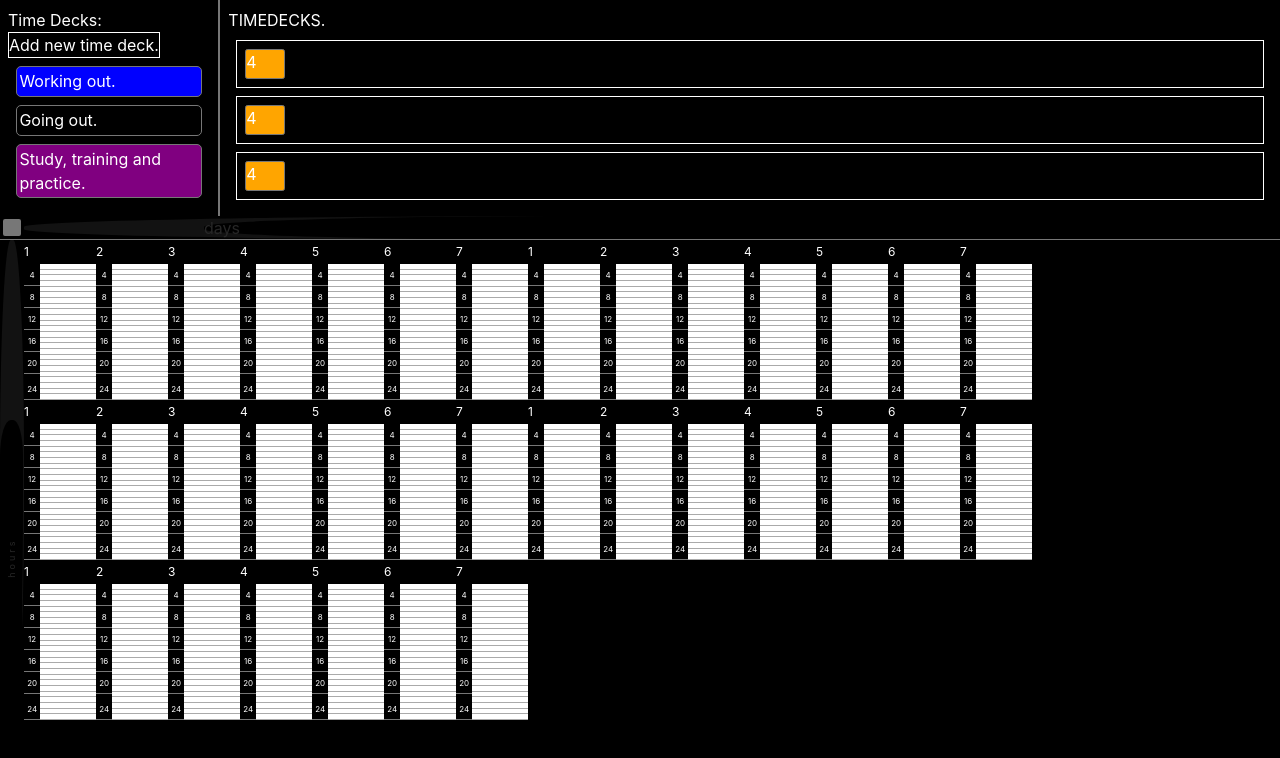
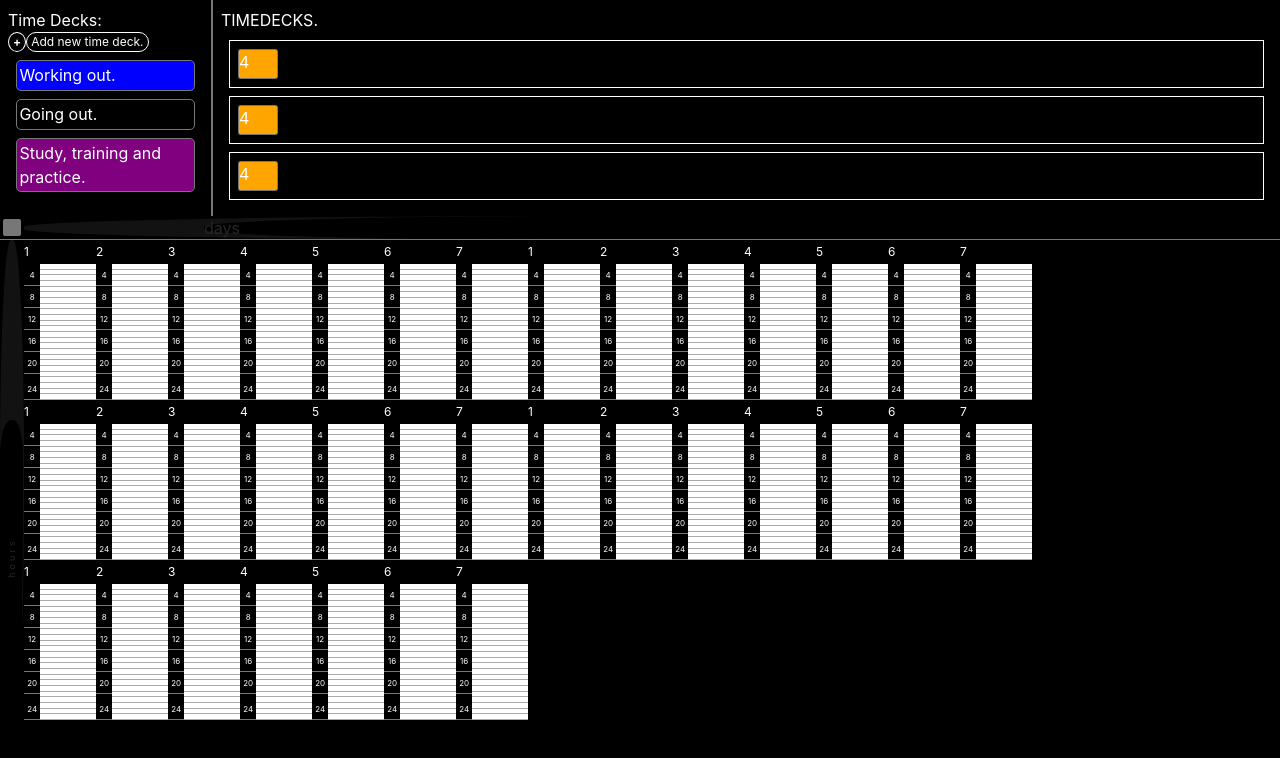
Before and after one commit to munrhalls/time-glance, a React (Create React App) app: page / in a window 1280 px wide. Shown: the top 758 px of the page. Built offline with nearby package versions, Linux system fonts and the light colour scheme.

Commit message:
PLUS BUTTON. TIME DECKS PANEL.

```diff
--- a/src/App.css
+++ b/src/App.css
@@ -27,7 +27,28 @@ body {
 }
 
 .BtnAddTimeDeck {
-    border: 1px solid #fff
+    display: flex;
+}
+
+.BtnAddTimeDeckSign {
+    color: #fff;
+    background-color: #000;
+    border: 1px solid #fff;
+    border-radius: 100%;
+    font-size: 0.75rem;
+    font-weight: bold;
+    padding-left: 0.25rem;
+    padding-right: 0.25rem;
+}
+.BtnAddTimeDeckText {
+    color: #fff;
+    background-color: #000;
+    border: 1px solid #fff;
+    border-radius: 50px;
+    font-size: 0.75rem;
+    padding-left: 0.25rem;
+    padding-right: 0.25rem;
+
 }
 
 .TimeDecksPanelItem {
--- a/src/App.js
+++ b/src/App.js
@@ -3,6 +3,7 @@ import { TimeDecks } from "./components/TimeDecks";
 import { Schedule } from "./components/Schedule";
 import { Dragover } from "./components/Dragover";
 import './App.css'
+import d from './d.png';
 
 function App() {
 
--- a/src/components/TimeDecksPanel.js
+++ b/src/components/TimeDecksPanel.js
@@ -9,7 +9,8 @@ export const TimeDecksPanel = ({ timeDecks, addNewTimeDeck }) => {
             <button
                 className='BtnAddTimeDeck'
                 onClick={addNewTimeDeck}>
-                <span>Add new time deck.</span>
+                <span className="BtnAddTimeDeckSign">+</span>
+                <span className='BtnAddTimeDeckText'>Add new time deck.</span>
             </button>
             {timeDecks.map(timeDeck =>
                 <div className="TimeDecksPanelItem"
```
Also changed, not shown: DESIGN. ADD TIME DECK BUTTON..png (added), src/d.png (added).
